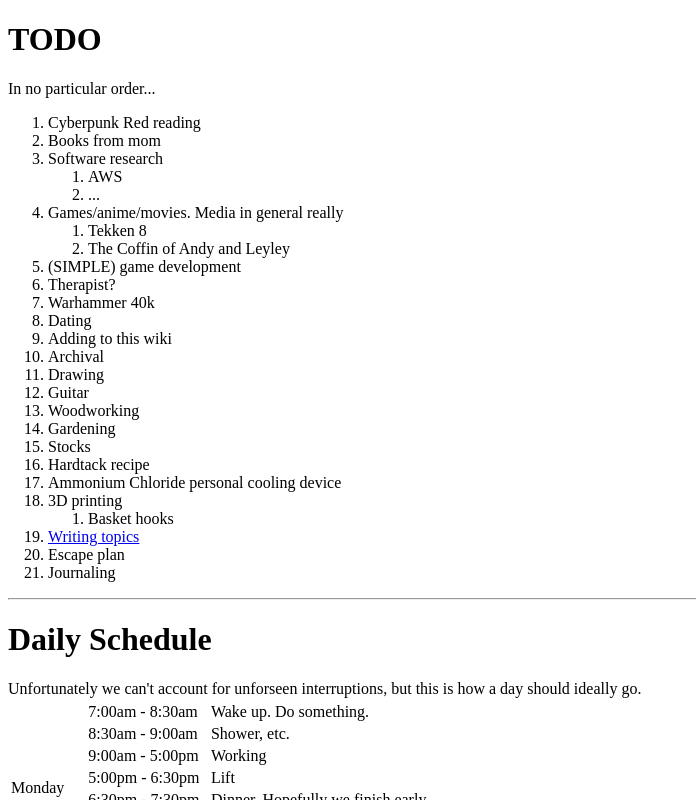
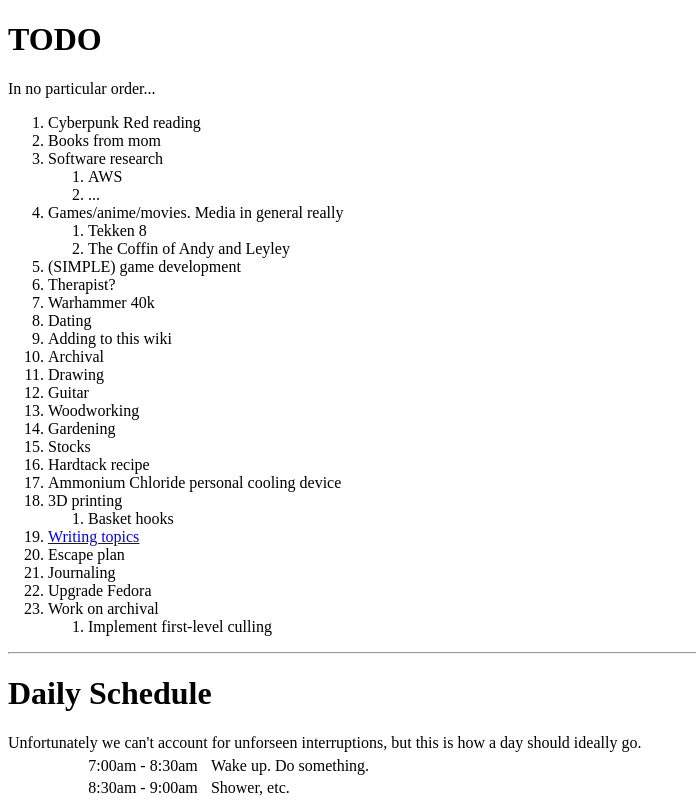
Before and after one commit to RadicalGarlic/safehouse.kim, an Angular app: page /wiki in a window 1280 px wide. Shown: the top 800 px of the page, without its empty margins (0-696 px from the left). Built offline with nearby package versions, Linux system fonts and the light colour scheme.

Commit message:
Add upgrade Fedora and implement archival todos

```diff
--- a/src/app/wiki/wiki.component.html
+++ b/src/app/wiki/wiki.component.html
@@ -40,6 +40,13 @@
     <li><a routerLink="/writing-topics">Writing topics</a></li>
     <li>Escape plan</li>
     <li>Journaling</li>
+    <li>Upgrade Fedora</li>
+    <li>
+      <p>Work on archival</p>
+      <ol>
+        <li>Implement first-level culling</li>
+      </ol>
+    </li>
   </ol>
 </div>
 <hr>
```
